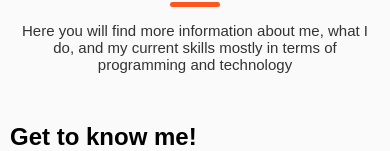
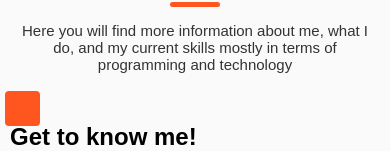
Before and after one commit to Sahani26/Study-Material, a plain HTML site: page portfolio.html in a window 390 px wide. Shown: the part 693-844 px from the top of the page. Drawn offline with nearby package versions, Linux system fonts and the light colour scheme; a web font is replaced by a local one.

Commit message:
Update style.css

```diff
--- a/cssport/style.css
+++ b/cssport/style.css
@@ -674,6 +674,26 @@ h3.projects__row-content-title {
     .home-hero__socials{
         display: none;
     }
+    #top-btn, #top-btn-w {
+        display: inline-block;
+        background-color: var(--hover-color);
+        width: 35px;
+        height: 35px;
+        text-align: center;
+        border-radius: 4px;
+        position: fixed;
+        bottom: 25px;
+        right: 5px;
+        transition: background-color .3s, opacity .5s, visibility .5s;
+        opacity: 1;
+        visibility: hidden;
+        z-index: 1000;
+    }
+    #top-btn-w{
+        visibility: visible !important;
+        left: 5px !important;
+    }
+
     .projects__row{
         margin-bottom: 0rem;
     }
```
